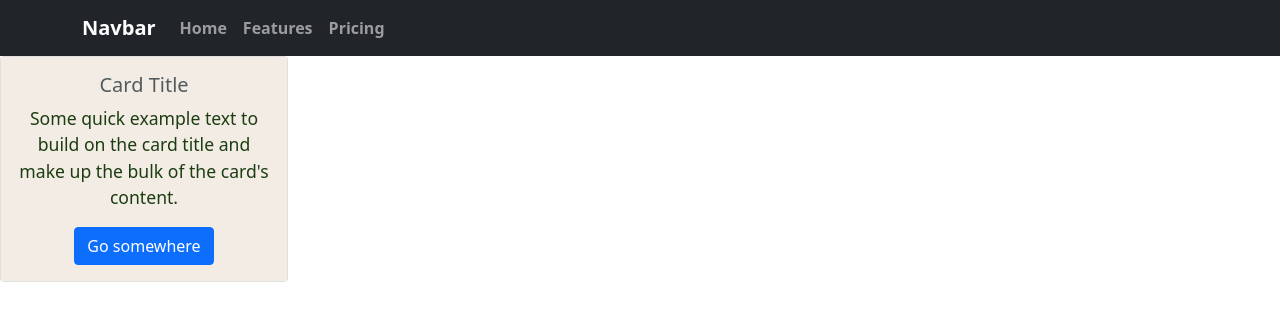
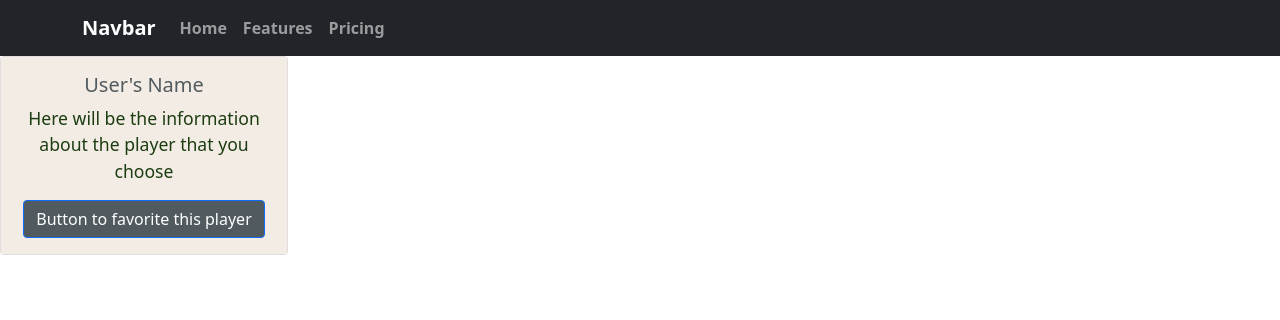
Before and after one commit to kaitdiaz01/The-19th-Hole, a React (Create React App) app in the folder client/: page / in a window 1280 px wide. Shown: the top 320 px of the page. Built offline with nearby package versions, Linux system fonts and the light colour scheme.

Commit message:
changed the background color for the button

```diff
--- a/client/src/components/UserCards/index.js
+++ b/client/src/components/UserCards/index.js
@@ -8,12 +8,11 @@ const toggle = () => setIsOpen(!isOpen);
   return (
 <Card style={{ width: '18rem' }}>
   <Card.Body style={{ backgroundColor: '#f3ece4' }}>
-    <Card.Title style={{ color: '#515b5f' }}>Card Title</Card.Title>
+    <Card.Title style={{ color: '#515b5f' }}>User's Name</Card.Title>
     <Card.Text style={{ color: '#1C3D12' }}>
-      Some quick example text to build on the card title and make up the bulk of
-      the card's content.
+      Here will be the information about the player that you choose
     </Card.Text>
-    <Button variant="primary">Go somewhere</Button>
+    <Button style={{backgroundColor: '#515b5f'}}>Button to favorite this player</Button>
   </Card.Body>
 </Card>  );
 };
```
Also changed, not shown: 11 other files (tests, documents, lock files or other folders).
